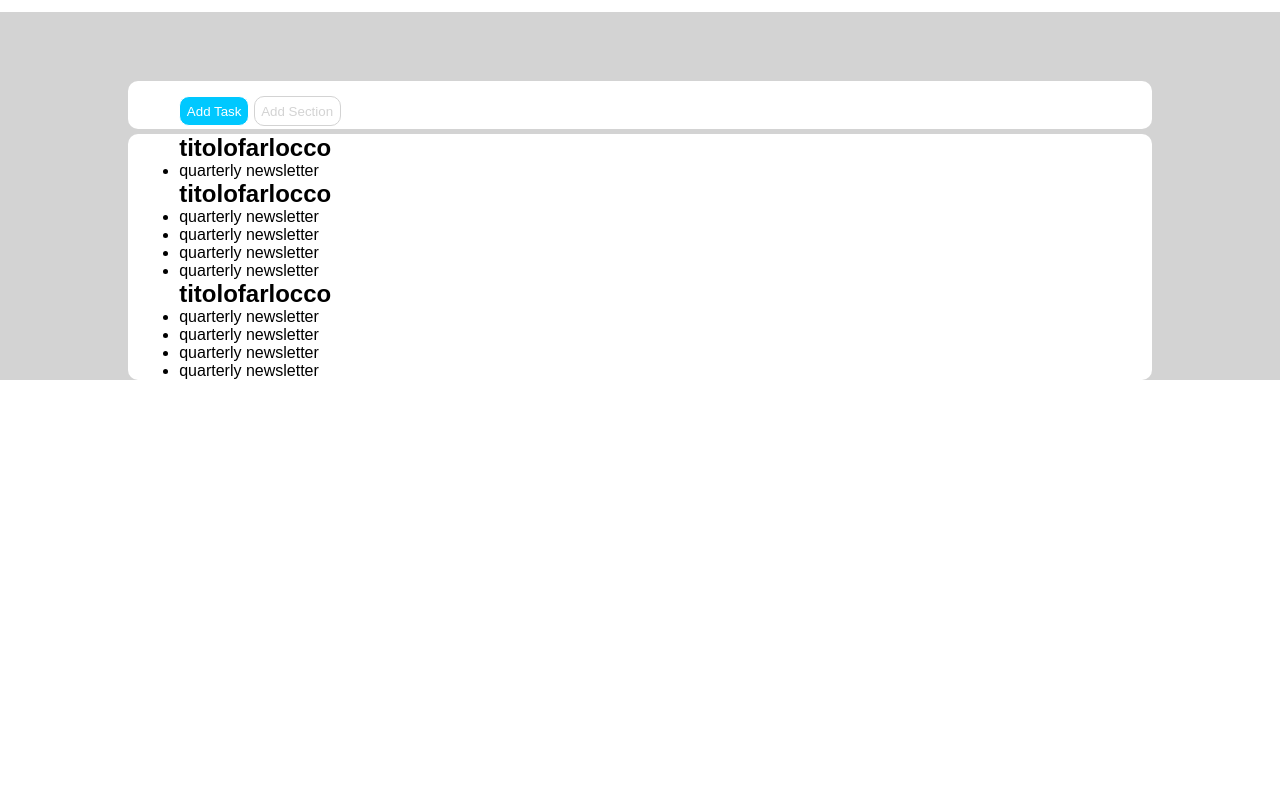
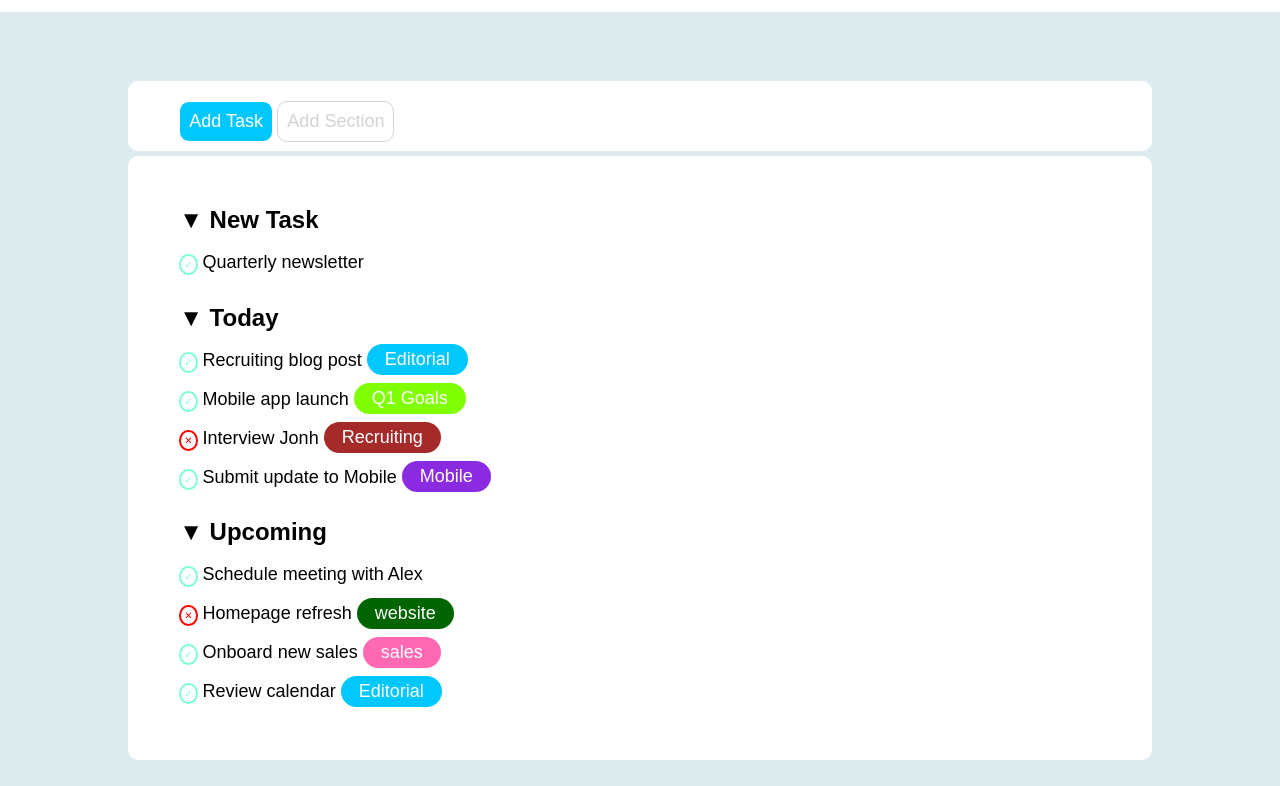
Before and after one commit to MarcoPercolla/html-css-toboolist, a plain HTML site: page index.html in a window 1280 px wide. Shown: the part 68-854 px from the top of the page. Before the commit the page ends 800 px from the top, so only its background shows below. Drawn offline with Linux system fonts and the light colour scheme.

Commit message:
aggiunge css per tutto,aggiunge entities

```diff
--- a/css/style.css
+++ b/css/style.css
@@ -3,6 +3,7 @@
 	padding: 0;
 	box-sizing: border-box;
     font-family: sans-serif;
+
 }
 
 section {
@@ -14,11 +15,21 @@ section {
 
 .container {
     margin-left: 5%;
+    margin-top: 3%;
+
 }
 
 main {
-    background-color: lightgray;
+    background-color: rgb(221, 234, 238);
     padding-top: 5%;
+    height: 100%;
+}
+html{
+    height: 100%;
+}
+body {
+    height: 100%;
+    padding-bottom: 2%;
 }
 
 .logo {
@@ -43,13 +54,14 @@ button {
     padding: 0.5em;
     border-radius: 10px;
     border: 1px solid;
+    font-size: large;
 
 }
 
 .buttoncontainer {
-    height: 3em;
+    height: 70px;
     margin-left: 5%;
-    padding-top: 15px;
+    padding-top: 20px;
 
 }
 
@@ -63,5 +75,78 @@ button {
     border-color: lightgray;
     color:lightgray;
 
+}
+
+ul {
+    list-style-type: none;
+    padding-left: 0;
+    margin-left: 0;
 
 }
+
+h2 {
+
+    margin-top: 2%;
+
+}
+
+.long {
+    height:85%;
+    padding-top: 1.5%;
+    margin-bottom: 20px;
+
+
+}
+
+li {
+    margin-top: 1em;
+    font-size: 18px;
+    display:block;
+}
+
+span {
+    border-radius: 20px;
+    padding: 0.3em 1em;
+    color:white;
+
+}
+
+.Editorial {
+    background-color:rgb(0, 200, 255);
+}
+
+.Mobile {
+    background-color: blueviolet;
+}
+
+.Recruiting {
+    background-color: brown;
+}
+
+.Q1 {
+    background-color: chartreuse;
+}
+
+.Website {
+    background-color: darkgreen;
+}
+
+.Sales {
+    background-color: hotpink;
+}
+
+.check {
+    color:aquamarine;
+    border-radius: 100%;
+    border: solid aquamarine 2px;
+    padding: 0.3em;
+    font-size: 10px;
+}
+
+.cross {
+    color:red;
+    border-radius: 100%;
+    border: solid red 2px;
+    padding: 0.3em;
+    font-size: 10px;
+}
--- a/index.html
+++ b/index.html
@@ -25,31 +25,31 @@
         <!--bottoni funzioni-->
 
         <!--S.Task list-->
-        <section>
+        <section class="long">
             <div class="container">
-                <h2>titolofarlocco</h2>
+                <h2>&#9660; New Task</h2>
                 <ul>
-                    <li>quarterly newsletter</li>
+                    <li><span class="check">&#10003;</span> Quarterly newsletter <span>Editorial</span></li>
                 </ul>
             </div>
 
             <div class="container">
-                <h2>titolofarlocco</h2>
+                <h2>&#9660; Today</h2>
                 <ul>
-                    <li>quarterly newsletter</li>
-                    <li>quarterly newsletter</li>
-                    <li>quarterly newsletter</li>
-                    <li>quarterly newsletter</li>
+                    <li><span class="check">&#10003;</span> Recruiting blog post <span class="Editorial">Editorial</span></li>
+                    <li><span class="check">&#10003;</span> Mobile app launch <span class="Q1">Q1 Goals</span></li>
+                    <li><span class="cross">&#10005;</span> Interview Jonh <span class="Recruiting">Recruiting</span></li>
+                    <li><span class="check">&#10003;</span> Submit update to Mobile <span class="Mobile">Mobile</span></li>
                 </ul>
             </div>
 
             <div class="container">
-                <h2>titolofarlocco</h2>
+                <h2>&#9660; Upcoming</h2>
                 <ul>
-                    <li>quarterly newsletter</li>
-                    <li>quarterly newsletter</li>
-                    <li>quarterly newsletter</li>
-                    <li>quarterly newsletter</li>
+                    <li><span class="check">&#10003;</span> Schedule meeting with Alex</li>
+                    <li><span class="cross">&#10005;</span> Homepage refresh <span class="Website">website</span></li>
+                    <li><span class="check">&#10003;</span> Onboard new sales <span class="Sales">sales</span></li>
+                    <li><span class="check">&#10003;</span> Review calendar <span class="Editorial">Editorial</span></li>
                 </ul>
             </div>
 
```
